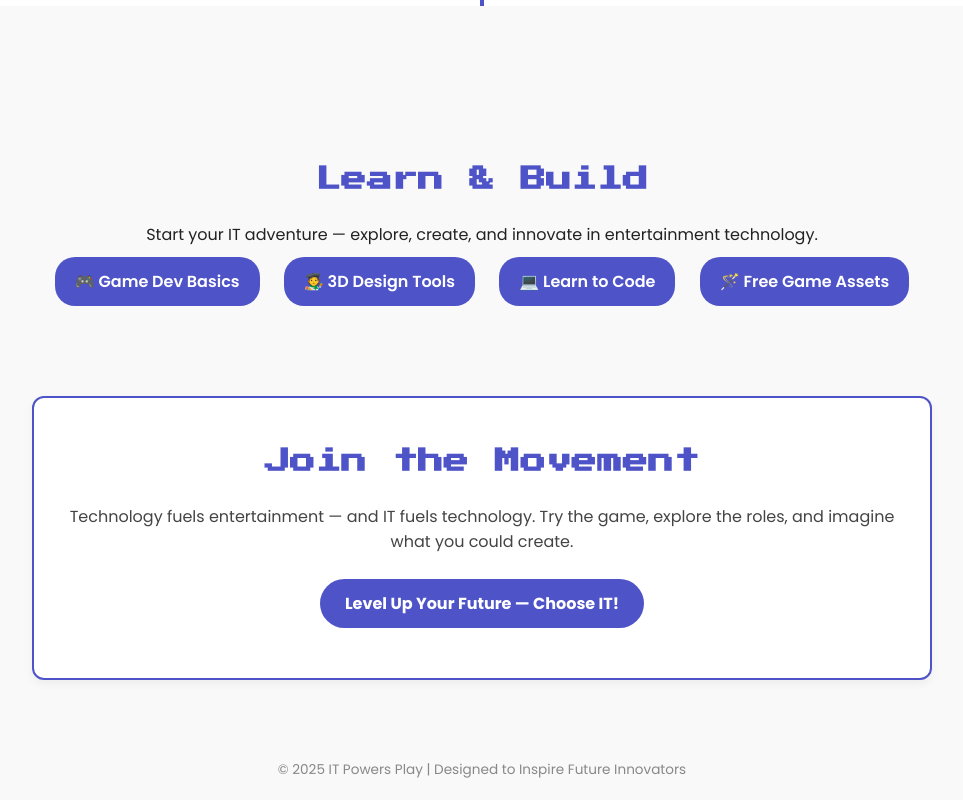
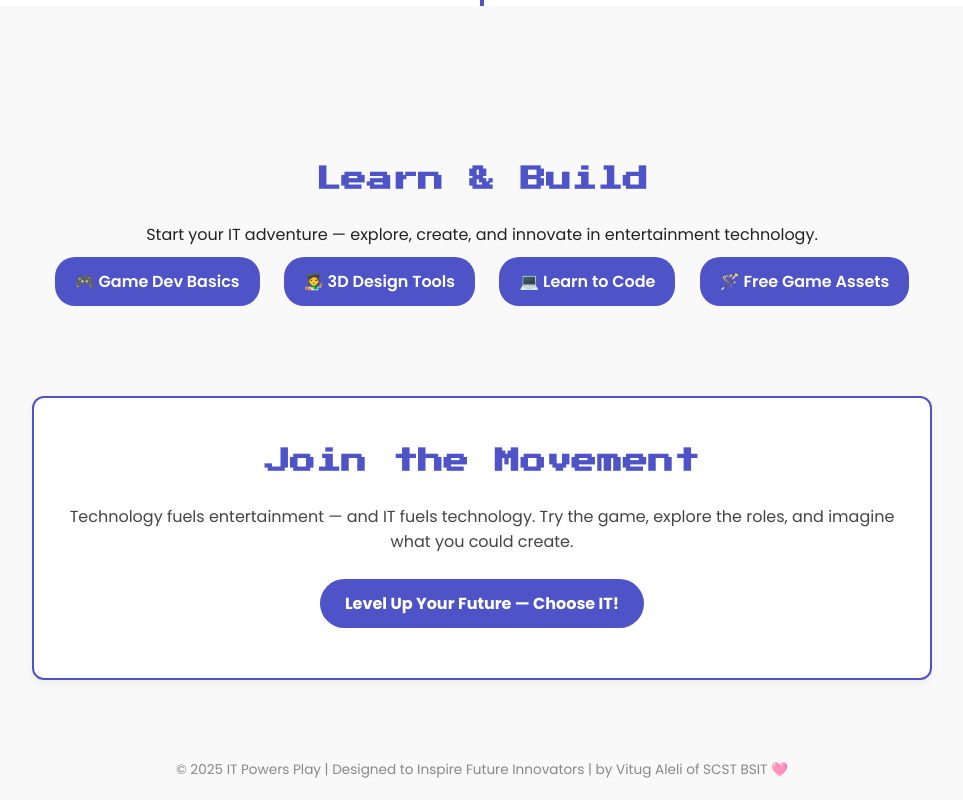
Before and after one commit to Vernichie4/IT-Powers-Play, a plain HTML site: page index.html in a window 1280 px wide. Shown: the part 4185-4985 px from the top of the page, without its empty margins (158-1121 px from the left). Drawn offline with Linux system fonts and the light colour scheme.

Commit message:
Fix HTML encoding and clean up index.html

```diff
--- a/index.html
+++ b/index.html
@@ -173,7 +173,7 @@
   </section>
 
   <footer>
-    © 2025 IT Powers Play | Designed to Inspire Future Innovators
+    © 2025 IT Powers Play | Designed to Inspire Future Innovators | by Vitug Aleli of SCST BSIT 🩷
   </footer>
 
   <!-- Game Script (patched) -->
```
